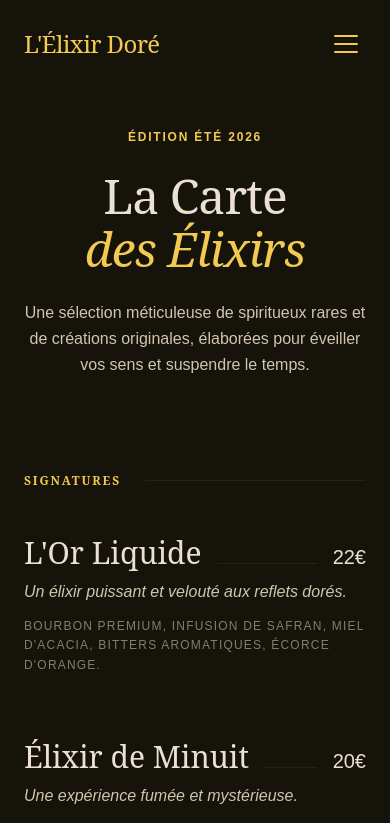
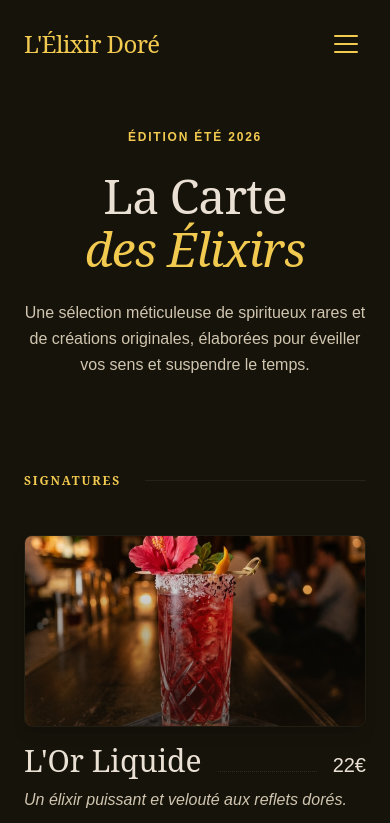
Before and after one commit to devwork5600/cocktails, a Next.js app: page /cocktails in a window 390 px wide. Shown: the top 823 px of the page. Built offline with nearby package versions, Linux system fonts and the light colour scheme.

Commit message:
cocktails page

```diff
--- a/app/cocktails/page.tsx
+++ b/app/cocktails/page.tsx
@@ -1,3 +1,5 @@
+import Image from "next/image";
+
 const categories = [
   {
     name: "Signatures",
@@ -82,7 +84,19 @@ export default function LaCartePage() {
 
                 <div className="flex flex-col gap-16">
                   {category.items.map((item) => (
-                    <div key={item.name} className="group flex flex-col gap-2">
+                    <div key={item.name} className="group flex flex-col gap-4">
+                      {/* Mobile-only Cocktail Image */}
+                      <div className="lg:hidden relative aspect-[16/9] w-full rounded-lg overflow-hidden shadow-lg border border-outline-variant/20">
+                        <Image
+                          src="/cocktail-2.png"
+                          alt={item.name}
+                          fill
+                          className="object-cover transition-transform duration-500 group-hover:scale-105"
+                        />
+                        <div className="absolute inset-0 bg-linear-to-t from-background/60 to-transparent" />
+                      </div>
+
+                      <div className="flex flex-col gap-2">
                         <div className="flex justify-between items-baseline gap-4">
                           <h3 className="font-serif text-3xl text-on-surface group-hover:text-primary transition-colors duration-300">
                             {item.name}
@@ -98,6 +112,7 @@ export default function LaCartePage() {
                         <p className="text-[12px] font-sans text-on-surface-variant/60 uppercase tracking-widest leading-relaxed">
                           {item.ingredients}
                         </p>
+                      </div>
                     </div>
                   ))}
                 </div>
```
Lines whose indentation alone changed are shown as unchanged.
